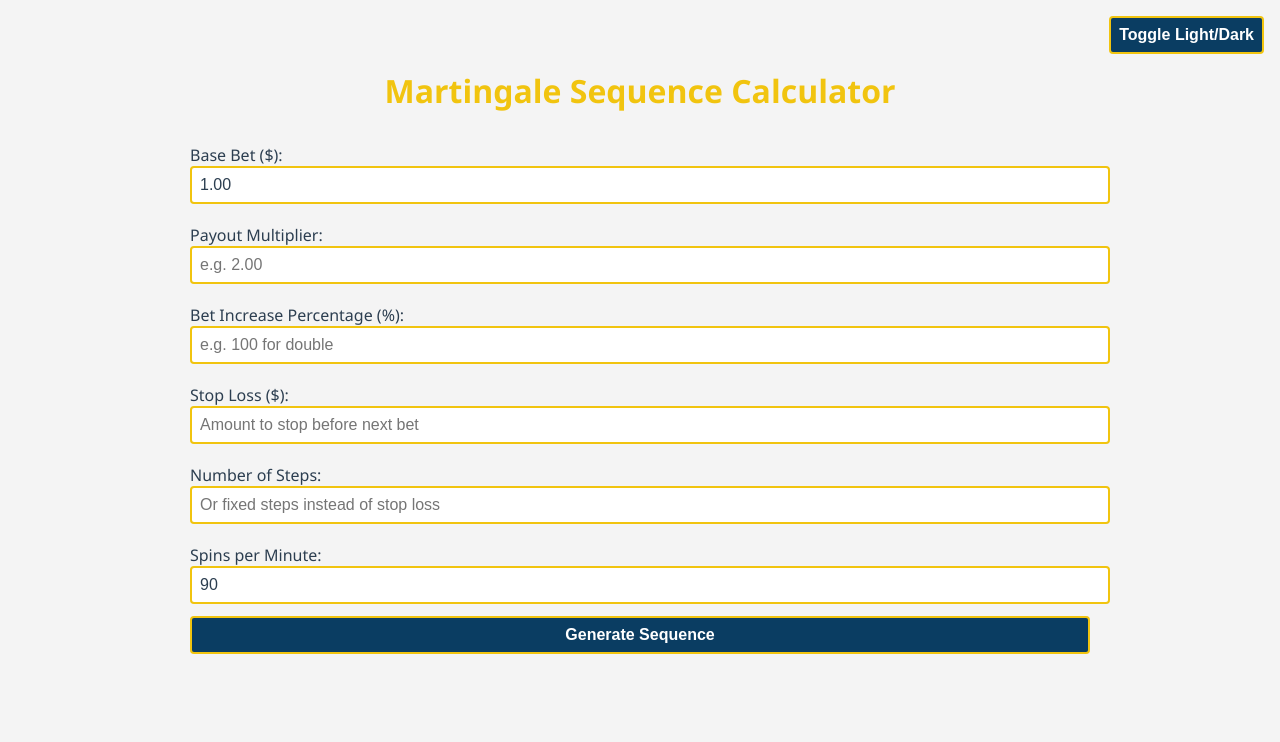
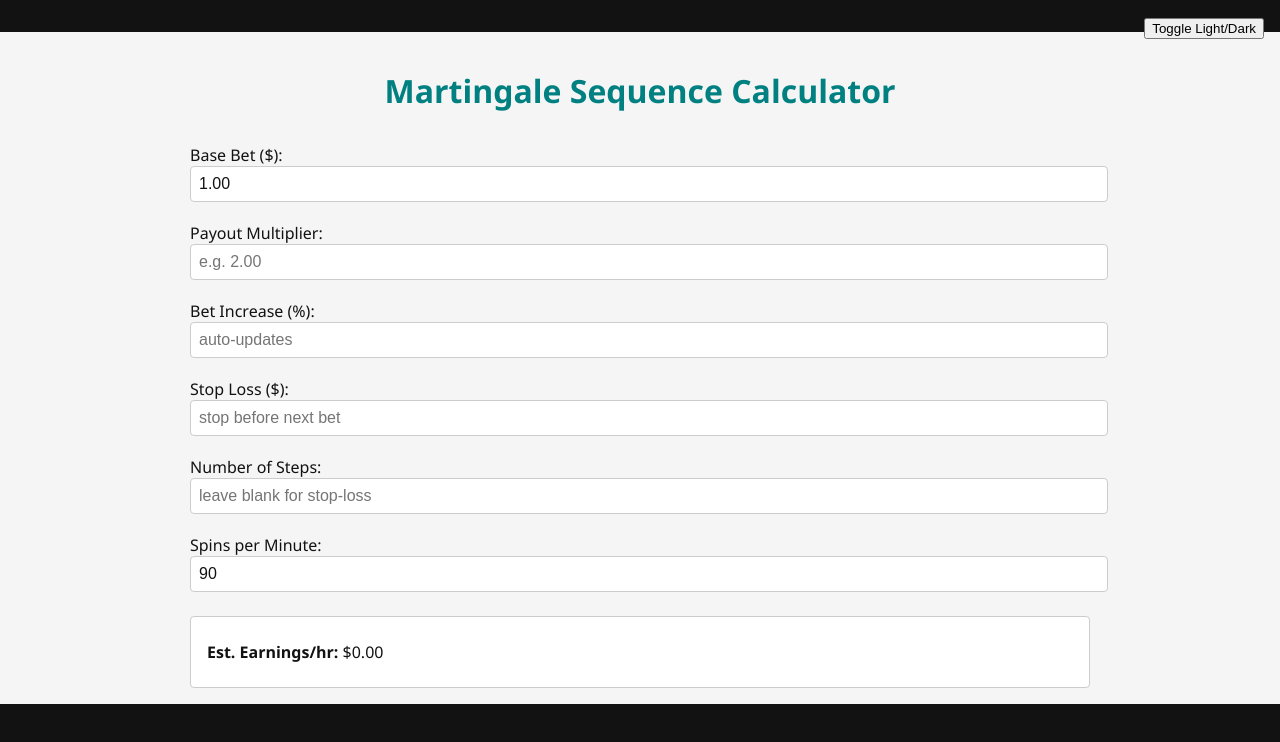
Before and after one commit to tbenitz/martingale-calc, a plain HTML site: page index.html in a window 1280 px wide. Both pictures are taken after a click on the button "Toggle Light/Dark". Drawn offline with Linux system fonts and the light colour scheme.

Commit message:
Update index.html

```diff
--- a/index.html
+++ b/index.html
@@ -5,168 +5,146 @@
   <meta name="viewport" content="width=device-width, initial-scale=1.0">
   <title>Martingale Sequence Calculator</title>
   <style>
-    /* Color Variables */
     :root {
-      --color-blue: #0a3d62;
-      --color-red: #c0392b;
-      --color-yellow: #f1c40f;
-      --color-white: #ffffff;
-      --color-gray-light: #f4f4f4;
-      --color-gray-dark: #2c3e50;
+      --bg-light: #f5f5f5;
+      --bg-dark: #121212;
+      --text-light: #121212;
+      --text-dark: #f5f5f5;
+      --primary: #008080;
+      --secondary: #FF6F61;
+      --border: #cccccc;
+      --header-dark: #004c4c;
+      --header-light: #ff6f61;
     }
-    body {
-      font-family: 'Segoe UI', Tahoma, sans-serif;
-      margin: 0;
-      padding: 0;
-      background-color: var(--color-gray-dark);
-      color: var(--color-white);
-      transition: background-color 0.3s, color 0.3s;
-    }
-    .light-mode body {
-      background-color: var(--color-gray-light);
-      color: var(--color-gray-dark);
-    }
-    .container {
-      max-width: 900px;
-      margin: 2em auto;
-      padding: 1em;
-    }
-    h1 {
-      text-align: center;
-      color: var(--color-yellow);
-      margin-bottom: 1em;
-    }
-    label { display: block; margin: 0.75em 0 0.25em; }
-    input, button {
-      width: 100%; padding: 0.5em; font-size: 1em; margin-bottom: 0.5em;
-      border: 2px solid var(--color-yellow); border-radius: 4px;
-      background-color: transparent; color: inherit;
-      transition: background-color 0.3s, color 0.3s;
-    }
-    .light-mode input, .light-mode button {
-      background-color: var(--color-white); color: var(--color-gray-dark);
-    }
-    button {
-      cursor: pointer; font-weight: bold;
-      background-color: var(--color-red); color: var(--color-white);
-    }
-    .light-mode button {
-      background-color: var(--color-blue); color: var(--color-white);
-    }
-    .toggle-switch { position: fixed; top: 1em; right: 1em; }
-    table {
-      width: 100%; border-collapse: collapse; margin-top: 1em;
-      background-color: rgba(0,0,0,0.2);
-    }
-    .light-mode table { background-color: var(--color-white); }
-    th, td {
-      border: 1px solid var(--color-yellow); padding: 0.5em; text-align: right;
-    }
-    th {
-      background-color: var(--color-blue); color: var(--color-white);
-    }
-    .light-mode th {
-      background-color: var(--color-red); color: var(--color-white);
-    }
-    tr.stoploss-step {
-      background-color: var(--color-yellow); color: var(--color-gray-dark);
-      font-weight: bold;
-    }
-    .stats {
-      margin-top: 1em; padding: 1em;
-      border: 2px solid var(--color-yellow); border-radius: 4px;
-      background-color: rgba(0,0,0,0.2);
-    }
-    .light-mode .stats { background-color: var(--color-white); }
-    .stats div { margin: 0.5em 0; }
+    html, body { margin:0; padding:0; background:var(--bg-dark); color:var(--text-dark); font-family:'Segoe UI',sans-serif; transition:0.3s; }
+    .light-mode html, .light-mode body { background:var(--bg-light); color:var(--text-light); }
+    .container { max-width:900px; margin:2em auto; padding:1em; }
+    h1 { text-align:center; color:var(--primary); margin-bottom:1em; }
+    label { display:block; margin:0.75em 0 0.25em; }
+    input { width:100%; padding:0.5em; font-size:1em; margin-bottom:0.5em; border:1px solid var(--border); border-radius:4px; background:transparent; color:inherit; transition:0.3s; }
+    .light-mode input { background:#fff; color:var(--text-light); }
+    .toggle-switch { position:fixed; top:1em; right:1em; }
+    table { width:100%; border-collapse:collapse; margin-top:1em; }
+    th, td { border:1px solid var(--border); padding:0.5em; text-align:right; }
+    th { background:var(--header-dark); color:#fff; }
+    .light-mode th { background:var(--header-light); }
+    tr.stoploss-step { background:var(--secondary); color:#fff; font-weight:bold; }
+    .stats { margin-top:1em; padding:1em; border:1px solid var(--border); border-radius:4px; }
+    .light-mode .stats { background:#fff; }
+    .stats div { margin:0.5em 0; }
   </style>
 </head>
 <body>
-  <div class="toggle-switch">
-    <button id="themeToggle">Toggle Light/Dark</button>
-  </div>
+  <div class="toggle-switch"><button id="themeToggle">Toggle Light/Dark</button></div>
   <div class="container">
     <h1>Martingale Sequence Calculator</h1>
-    <label>Base Bet ($):<input type="number" id="baseBet" value="1.00" step="0.01" min="0"></label>
-    <label>Payout Multiplier:<input type="number" id="payoutMultiplier" placeholder="e.g. 2.00" step="0.01" min="1"></label>
-    <label>Bet Increase Percentage (%):<input type="number" id="betIncreasePct" placeholder="e.g. 100 for double" step="0.1" min="0"></label>
-    <label>Stop Loss ($):<input type="number" id="stopLossLimit" placeholder="Amount to stop before next bet" step="0.01" min="0"></label>
-    <label>Number of Steps:<input type="number" id="numberOfSteps" placeholder="Or fixed steps instead of stop loss" step="1" min="1"></label>
-    <label>Spins per Minute:<input type="number" id="spinsPerMinute" value="90" step="1" min="1"></label>
-    <button id="generateBtn">Generate Sequence</button>
+    <label>Base Bet ($): <input id="baseBet" type="number" value="1.00" step="0.01" min="0"></label>
+    <label>Payout Multiplier: <input id="payoutMultiplier" type="number" placeholder="e.g. 2.00" step="0.01" min="1"></label>
+    <label>Bet Increase (%): <input id="betIncreasePct" type="number" placeholder="auto-updates" step="0.1" min="0"></label>
+    <label>Stop Loss ($): <input id="stopLossLimit" type="number" placeholder="stop before next bet" step="0.01" min="0"></label>
+    <label>Number of Steps: <input id="numberOfSteps" type="number" placeholder="leave blank for stop-loss" step="1" min="1"></label>
+    <label>Spins per Minute: <input id="spinsPerMinute" type="number" value="90" step="1" min="1"></label>
     <div id="results"></div>
   </div>
   <script>
-    // Theme toggle
-    const toggleBtn = document.getElementById('themeToggle');
-    toggleBtn.addEventListener('click', () => document.documentElement.classList.toggle('light-mode'));
+    const ids = ['baseBet','payoutMultiplier','betIncreasePct','stopLossLimit','numberOfSteps','spinsPerMinute'];
+    const el = id => document.getElementById(id);
+    const toNum = id => { const v = parseFloat(el(id).value); return isNaN(v) ? null : v; };
 
-    // Helpers
-    function toNum(id) { const v = parseFloat(document.getElementById(id).value); return isNaN(v) ? null : v; }
-    function syncMultiplierIncrease() {
-      const m = toNum('payoutMultiplier'), i = toNum('betIncreasePct');
-      if (m != null && i == null) document.getElementById('betIncreasePct').value = ((m - 1) * 100).toFixed(2);
-      else if (i != null && m == null) document.getElementById('payoutMultiplier').value = (1 + i / 100).toFixed(4);
+    function updateBetIncrease() {
+      const m = toNum('payoutMultiplier');
+      if (m > 1) el('betIncreasePct').value = (100/(m-1)).toFixed(2);
     }
+
     function computeSteps(base, incPct, stop) {
-      let cum = 0, bet = base, count = 0, factor = 1 + incPct / 100;
-      while (cum + bet <= stop) { cum += bet; bet *= factor; count++; if (count > 10000) break; }
+      let cum = 0, bet = base, count = 0;
+      const factor = 1 + incPct/100;
+      while (cum + bet <= stop) {
+        cum += bet;
+        bet *= factor;
+        count++;
+        if (count > 10000) break;
+      }
       return count;
     }
-    function seqProb(winProb, steps) { return Math.pow(1 - winProb, steps); }
-    function medianSpins(p_seq) { return Math.log(0.5) / Math.log(1 - p_seq); }
 
-    document.getElementById('payoutMultiplier').addEventListener('blur', syncMultiplierIncrease);
-    document.getElementById('betIncreasePct').addEventListener('blur', syncMultiplierIncrease);
+    const seqProb = (wp, steps) => Math.pow(1 - wp, steps);
+    const medianSpins = p => Math.log(0.5) / Math.log(1 - p);
+    function formatFull(n) { if (!isFinite(n)) return '∞'; return Math.floor(n).toString(); }
 
-    document.getElementById('generateBtn').addEventListener('click', () => {
-      // Inputs
+    function updateAll() {
       const base = toNum('baseBet') || 0;
-      syncMultiplierIncrease();
       const mult = toNum('payoutMultiplier') || 0;
       const incPct = toNum('betIncreasePct') || 0;
-      const stopLimit = toNum('stopLossLimit');
+      const stopLim = toNum('stopLossLimit');
       const stepInput = toNum('numberOfSteps');
-      const spinsPerMin = toNum('spinsPerMinute') || 0;
+      const spins = toNum('spinsPerMinute') || 0;
 
-      // Compute available and chosen steps
-      const availableSteps = computeSteps(base, incPct, stopLimit);
-      const stopLossStep = availableSteps + 1;
-      let stepsToShow;
-      if (stepInput == null) {
-        stepsToShow = stopLossStep;
-        document.getElementById('numberOfSteps').value = stepsToShow;
-      } else {
-        stepsToShow = stepInput;
+      const hasStop = stopLim != null;
+      const hasSteps = stepInput != null;
+      const available = hasStop ? computeSteps(base, incPct, stopLim) : null;
+      const highlight = hasStop ? available : null;
+
+      let showSteps = 0;
+      if (hasSteps) showSteps = stepInput;
+      else if (hasStop) showSteps = available + 1;
+
+      // Stats
+      const winProb = mult > 0 ? 1/mult : 0;
+      let stats = '<div class="stats">';
+      if (highlight != null) {
+        const p = seqProb(winProb, highlight);
+        stats += `<div><strong>Chance of ${highlight} losses:</strong> ${(p*100).toFixed(4)}% (<em>1 in ${formatFull(1/p)}</em>)</div>`;
+        stats += `<div><strong>Median time to hit:</strong> ${(spins>0 ? (medianSpins(p)/spins).toFixed(2) : '0')} minutes</div>`;
       }
+      const earnPerSpin = base * (mult - 1) * winProb;
+      stats += `<div><strong>Est. Earnings/hr:</strong> $${(earnPerSpin * spins * 60).toFixed(2)}</div></div>`;
 
-      // Stats block
-      const winProb = mult > 0 ? 1 / mult : 0;
-      const p_seq = seqProb(winProb, stopLossStep);
-      const oneInX = p_seq > 0 ? 1 / p_seq : Infinity;
-      const medSpins = medianSpins(p_seq);
-      const medMins = spinsPerMin > 0 ? medSpins / spinsPerMin : 0;
-      let html = '<div class="stats">' +
-        `<div><strong>Chance of ${stopLossStep} losses in a row:</strong> ${(p_seq * 100).toFixed(4)}% (<em>1 in ${oneInX.toFixed(0)}</em>)</div>` +
-        `<div><strong>Median time to hit:</strong> ${medMins.toFixed(2)} minutes</div>` +
-      '</div>';
-
-      // Table of bet sequence
+      let html = stats;
+      if (showSteps > 0) {
         html += '<table><thead><tr><th>Step</th><th>Bet</th><th>Total Wagered</th><th>Payout</th><th>Profit</th></tr></thead><tbody>';
-      let cum = 0, bet = base, factor = 1 + incPct / 100;
-      for (let i = 1; i <= stepsToShow; i++) {
+        let cum = 0;
+        let bet = base;
+        const factor = 1 + incPct/100;
+        for (let i = 1; i <= showSteps; i++) {
+          let betCell = '', cumCell = '', payoutCell = '', profitCell = '';
+          if (i <= available || hasSteps) {
             cum += bet;
             const payout = bet * mult;
             const profit = payout - cum;
-        const isStop = (i === stopLossStep);
-        const rowClass = isStop ? ' class="stoploss-step"' : '';
-        html += `<tr${rowClass}><td>${i}</td><td>${bet.toFixed(4)}</td><td>${cum.toFixed(4)}</td><td>${payout.toFixed(4)}</td><td>${profit.toFixed(4)}</td></tr>`;
+            betCell = bet.toFixed(4);
+            cumCell = cum.toFixed(4);
+            payoutCell = payout.toFixed(4);
+            profitCell = profit.toFixed(4);
+          }
+          else if (!hasSteps && hasStop && i === available + 1) {
+            betCell = bet.toFixed(4);
+          }
+          const cls = (i === highlight) ? ' class="stoploss-step"' : '';
+          html += `<tr${cls}><td>${i}</td><td>${betCell}</td><td>${cumCell}</td><td>${payoutCell}</td><td>${profitCell}</td></tr>`;
           bet *= factor;
         }
         html += '</tbody></table>';
+      }
 
-      document.getElementById('results').innerHTML = html;
+      el('results').innerHTML = html;
+    }
+
+    ids.forEach(id => {
+      ['input','blur'].forEach(evt => {
+        el(id).addEventListener(evt, () => {
+          if (id === 'payoutMultiplier') updateBetIncrease();
+          updateAll();
         });
+      });
+    });
+
+    el('themeToggle').addEventListener('click', () => {
+      document.documentElement.classList.toggle('light-mode');
+      updateAll();
+    });
+
+    updateAll();
   </script>
 </body>
 </html>
```
Lines whose indentation alone changed are shown as unchanged.
